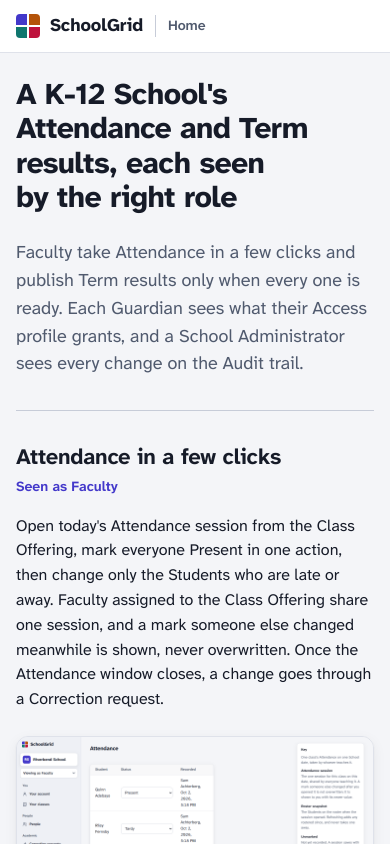
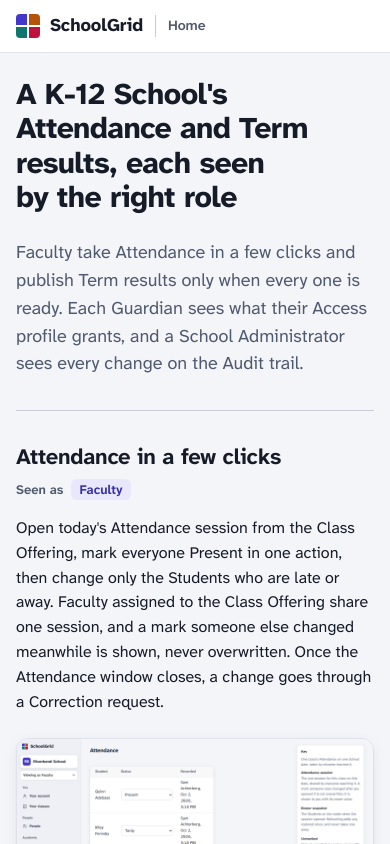
Before and after one commit to aszeffs/SchoolGrid, a React (Vite) app in the folder web/: page / in a window 390 px wide. Shown: the top 844 px of the page. Built offline with nearby package versions, Linux system fonts and the light colour scheme; no server answers.

Commit message:
fix: show the tour's role as a role label, and stack the trial sign-ins full width on a phone

```diff
--- a/web/src/Landing.tsx
+++ b/web/src/Landing.tsx
@@ -179,7 +179,9 @@ function Feature({
   return (
     <section className="landing__feature" aria-labelledby={headingId}>
       <h2 id={headingId}>{heading}</h2>
-      <p className="landing__role">Seen as {role}</p>
+      <p className="landing__role">
+        Seen as <span>{role}</span>
+      </p>
       {children}
       <picture className="landing__screenshot">
         <source srcSet={`/tour/${id}-dark.png`} media="(prefers-color-scheme: dark)" />
--- a/web/src/styles.css
+++ b/web/src/styles.css
@@ -1732,11 +1732,21 @@ dialog.slip::backdrop {
   margin: 0;
 }
 
+/* The role is a role label, as the shell shows who is acting; indigo words alone would read as a link. */
 .landing__role {
-  margin: calc(var(--step) * 0.5) 0 calc(var(--step) * 1.5);
-  font-size: var(--size-label);
+  margin: var(--step) 0 calc(var(--step) * 2);
+  font-size: var(--size-small);
   font-weight: 650;
-  color: var(--action);
+  color: var(--ink-soft);
+}
+
+.landing__role span {
+  margin-left: calc(var(--step) * 0.5);
+  padding: 0.125rem var(--step);
+  background: var(--action-wash);
+  border-radius: 6px;
+  color: var(--action-strong);
+  white-space: nowrap;
 }
 
 .landing__feature > p,
@@ -2121,6 +2131,12 @@ td[aria-selected="true"] > .day {
     position: static;
   }
 
+  /* The trial's sign-ins stack full width, one even column under the thumb. */
+  .landing__trial .start-trial {
+    flex-direction: column;
+    justify-self: stretch;
+  }
+
   form {
     justify-items: stretch;
   }
```
